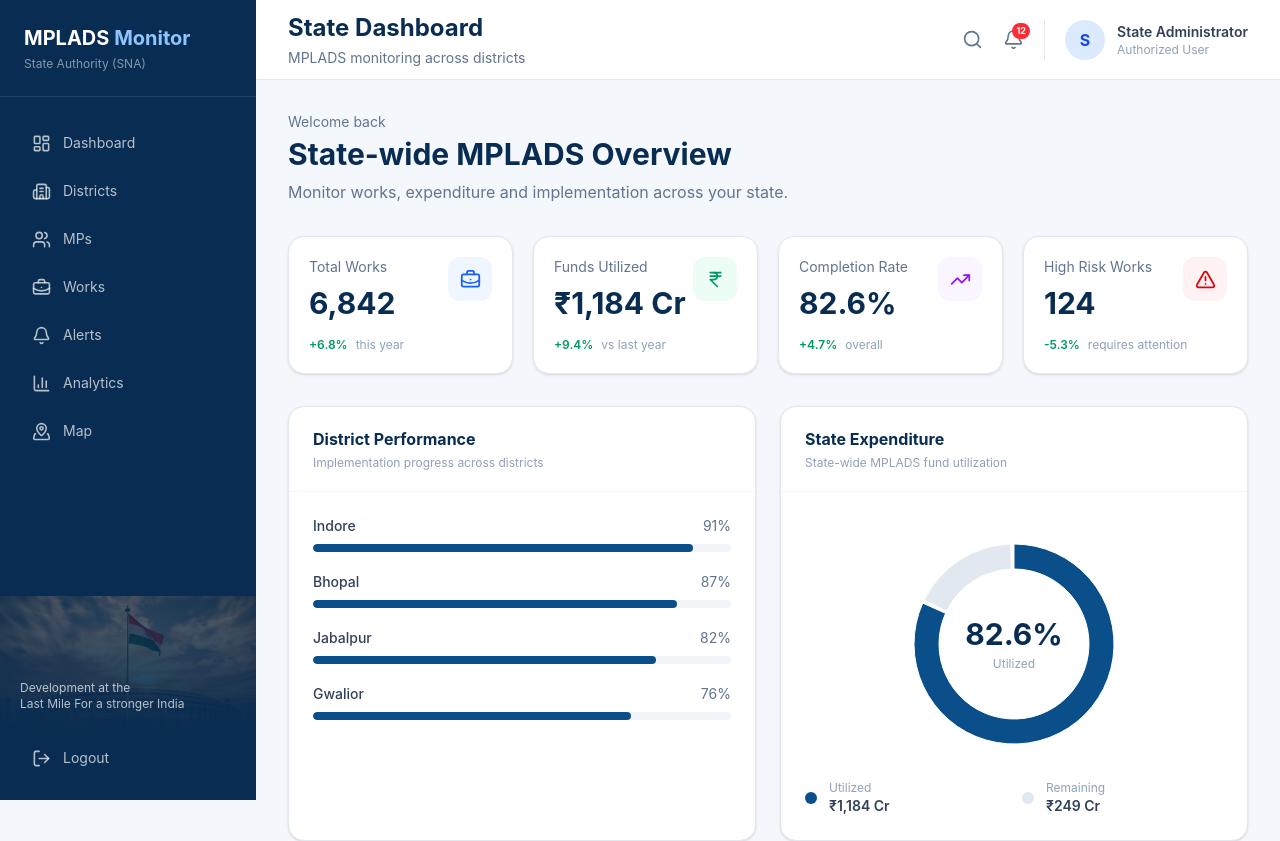
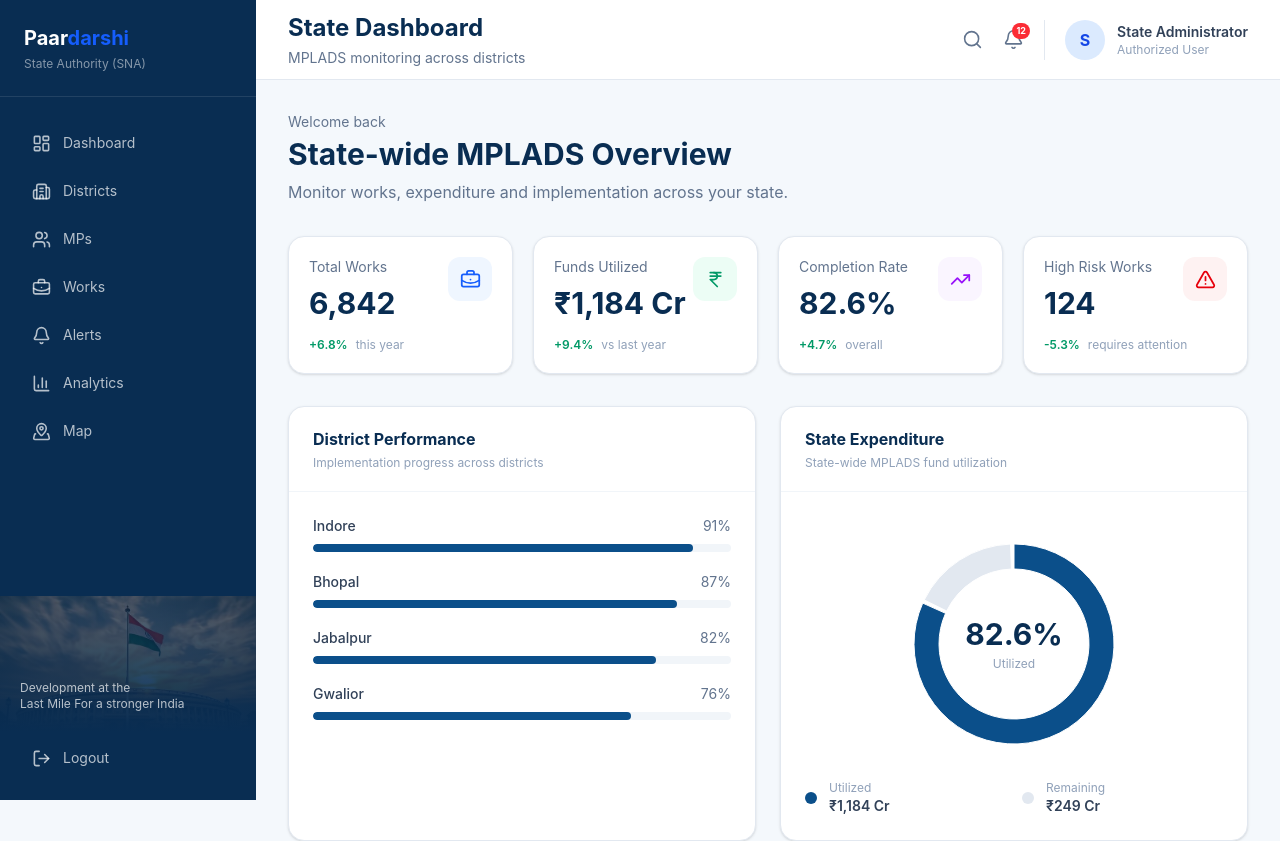
Before and after one commit to Idainakoda/mplads-webdashboard, a React (Vite) app: page /#/dashboard/state in a window 1280 px wide. Shown: the top 841 px of the page. Built offline with nearby package versions, Linux system fonts and the light colour scheme.

Commit message:
Title changes

```diff
--- a/src/components/PageTransition.jsx
+++ b/src/components/PageTransition.jsx
@@ -31,7 +31,7 @@
                 <div className="w-10 h-10 rounded-full border-2 border-slate-200 border-t-[#0b4f8a] animate-spin" />
 
                 <p className="mt-4 text-xs font-medium tracking-[0.2em] uppercase text-slate-400">
-                    MPLADS Monitor
+                    Paar<span className="text-blue-600">darshi</span>
                 </p>
             </div>
         </div>
--- a/src/components/dashboard/DashboardSidebar.jsx
+++ b/src/components/dashboard/DashboardSidebar.jsx
@@ -101,10 +101,7 @@
                     <div className="flex items-center justify-between">
                         <div>
                             <h1 className="text-xl font-bold">
-                                MPLADS{" "}
-                                <span className="text-blue-300">
-                                    Monitor
-                                </span>
+                                Paar<span className="text-blue-600">darshi</span>
                             </h1>
 
                             <p className="text-xs text-white/50 mt-1">
--- a/src/pages/Login.jsx
+++ b/src/pages/Login.jsx
@@ -81,7 +81,7 @@
 
                         <div className="relative z-10">
                             <p className="text-sm tracking-[0.3em] uppercase text-blue-300 mb-4">
-                                MPLADS Monitor
+                                Paar<span className="text-blue-600">darshi</span>
                             </p>
 
                             <h1 className="text-4xl lg:text-5xl font-serif font-semibold leading-tight">
--- a/src/pages/Registration.jsx
+++ b/src/pages/Registration.jsx
@@ -123,8 +123,8 @@
                     </div>
 
                     <p className="text-sm text-white/60 mt-3">
-                        Register your official account to access the MPLADS
-                        Monitor platform.
+                        Register your official account to access the
+                        Paardarshi platform.
                     </p>
                 </div>
 
--- a/src/pages/RoleSelection.jsx
+++ b/src/pages/RoleSelection.jsx
@@ -119,8 +119,7 @@
                             <h1 className="text-5xl md:text-7xl lg:text-8xl font-serif font-semibold text-white leading-[0.95]">
                                 Welcome to
                                 <br />
-                                <span className="text-white">MPLADS</span>{" "}
-                                <span className="text-blue-400">Monitor</span>
+                                Paar<span className="text-blue-400">darshi</span>
                             </h1>
 
                             <p className="mt-7 text-xl md:text-2xl text-white/90">
@@ -245,7 +244,7 @@
                 <div className="max-w-7xl mx-auto px-6 lg:px-10 py-6 flex flex-col md:flex-row items-center justify-between gap-5">
                     <div className="flex items-center gap-8">
                         <p className="font-bold text-[#092d52]">
-                            MPLADS <span className="text-blue-600">Monitor</span>
+                            Paar<span className="text-blue-600">darshi</span>
                         </p>
 
                         <div className="hidden md:block text-sm text-slate-500">
```
